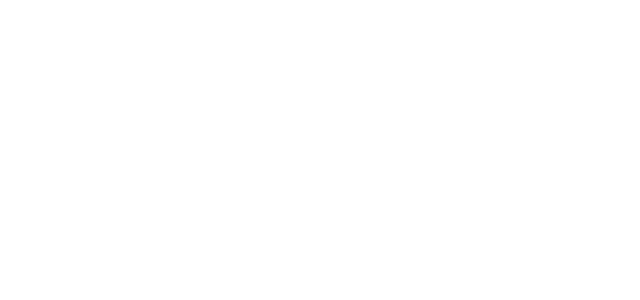
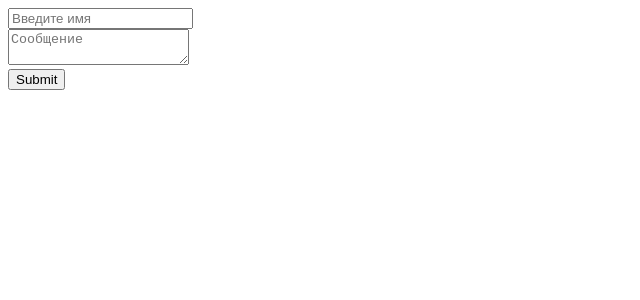
Before and after one commit to Shefler20/HW-58, a React (Vite) app: page / in a window 1280 px wide. Shown: the top 300 px of the page, without its empty margins (0-640 px from the left). Built offline with nearby package versions, Linux system fonts and the light colour scheme.

Commit message:
сделал компонент формы. Подключил библиотеку react-toastify

```diff
--- a/package.json
+++ b/package.json
@@ -11,7 +11,8 @@
   },
   "dependencies": {
     "react": "^19.2.0",
-    "react-dom": "^19.2.0"
+    "react-dom": "^19.2.0",
+    "react-toastify": "^11.0.5"
   },
   "devDependencies": {
     "@eslint/js": "^9.39.1",
--- a/src/App.tsx
+++ b/src/App.tsx
@@ -1,10 +1,20 @@
+import FormMessage from "./components/FormMessage/FormMassege.tsx";
+import {ToastContainer} from "react-toastify";
+import {useState} from "react";
 
 
 const App = () => {
+    const [message, setMessage] = useState<IMessage[]>([]);
 
+    const addMessage = (message: IMessage) => {
+        setMessage(prevMessage => [message, ...prevMessage]);
+    };
 
+    console.log(message)
   return (
     <>
+        <ToastContainer />
+        <FormMessage addMessage={addMessage}/>
     </>
   )
 };
--- /dev/null
+++ b/src/components/FormMessage/FormMassege.tsx
@@ -0,0 +1,62 @@
+import {useState} from "react";
+import * as React from "react";
+import {toast} from "react-toastify";
+
+interface Props {
+    addMessage: (message: IMessage) => void;
+}
+
+const FormMessage: React.FC<Props> = ({addMessage}) => {
+    const [form, setForm] = useState<MessageMutation>({
+        name: '',
+        message: ''
+    });
+
+    const onChangeInputAndTextArea = (e: React.ChangeEvent<HTMLInputElement | HTMLTextAreaElement>) => {
+        setForm((prev) => ({ ...prev, [e.target.name]: e.target.value }));
+    };
+
+    const onSubmit = (e: React.FormEvent<HTMLFormElement>) => {
+        e.preventDefault();
+        if (form.name.trim().length === 0 || form.message.trim().length === 0) {
+            toast.error("Please fill all fields");
+        } else {
+            addMessage({
+                ...form,
+                id: String(new Date().toISOString()),
+            });
+            setForm({
+                name: '',
+                message: ''
+            });
+            toast.success("Message added!");
+        }
+    };
+
+
+    return (
+        <div>
+            <form onSubmit={onSubmit}>
+                <div>
+                    <input
+                        type="text"
+                        name="name"
+                        placeholder="Введите имя"
+                        value={form.name}
+                        onChange={onChangeInputAndTextArea}
+                    />
+                </div>
+                <div>
+                    <textarea
+                        name="message"
+                        value={form.message}
+                        onChange={onChangeInputAndTextArea}
+                        placeholder="Сообщение" />
+                </div>
+                <button type="submit">Submit</button>
+            </form>
+        </div>
+    );
+};
+
+export default FormMessage;
--- a/src/main.tsx
+++ b/src/main.tsx
@@ -1,6 +1,7 @@
 import { StrictMode } from 'react'
 import { createRoot } from 'react-dom/client'
 import App from './App.tsx'
+import 'react-toastify/dist/ReactToastify.css'
 
 createRoot(document.getElementById('root')!).render(
   <StrictMode>
```
Also changed, not shown: src/type.d.ts (added, +10 -0 lines), src/components/FormMessage/FormMessage.css (added), 1 other file (tests, documents, lock files or other folders).
